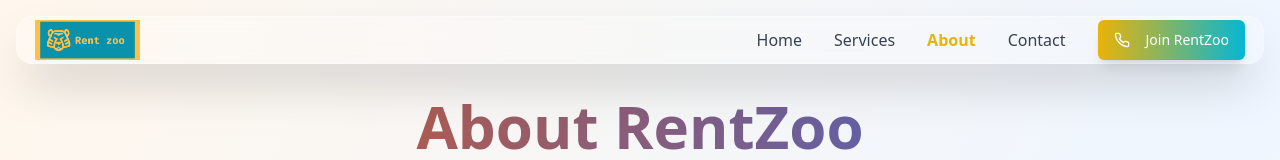
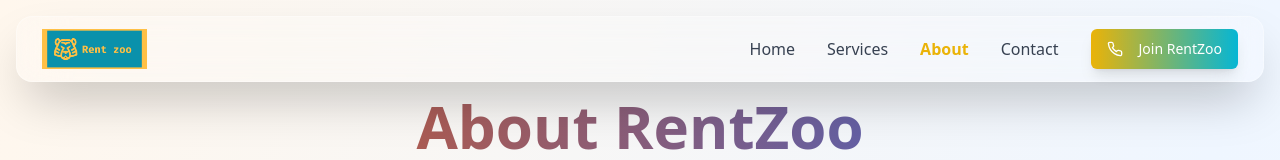
Before and after one commit to lokesht123/rentzoo-jcb-locator, a React (Vite) app: page /about in a window 1280 px wide. Shown: the top 160 px of the page. Built offline with nearby package versions, Linux system fonts and the light colour scheme.

Commit message:
Visual edit in Lovable
Edited UI in Lovable

```diff
--- a/src/components/Navigation.tsx
+++ b/src/components/Navigation.tsx
@@ -25,8 +25,8 @@ const Navigation = () => {
   }];
   const isActive = (path: string) => location.pathname === path;
   return <nav className="fixed top-4 left-4 right-4 z-50 bg-white/20 backdrop-blur-xl border border-white/30 shadow-2xl rounded-2xl">
-      <div className="max-w-7xl mx-auto px-[5px] rounded-none">
-        <div className="flex justify-between items-center h-1/6 mx-[9px] px-[4px] py-[3px] my-0 rounded-none">
+      <div className="max-w-7xl mx-auto px-[5px]">
+        <div className="flex justify-between items-center h-16 px-[20px] py-0">
           {/* Logo */}
           <Link to="/" className="flex items-center space-x-3 group">
             <div className="relative">
```
